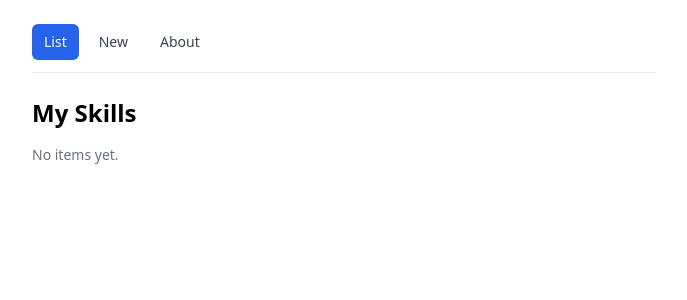
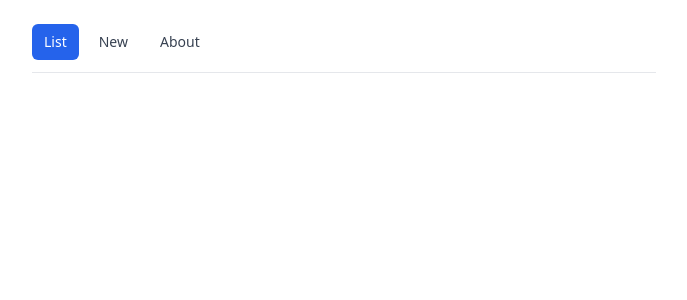
Before and after one commit to DianaBosinceanu11/skilltrack, a React (Vite) app: page / in a window 1280 px wide. Shown: the top 300 px of the page, without its empty margins (296-983 px from the left). Built offline with nearby package versions, Linux system fonts and the light colour scheme.

Commit message:
feat: add item detail page with dynamic route

```diff
--- a/src/App.jsx
+++ b/src/App.jsx
@@ -3,6 +3,7 @@ import Navbar from "./components/Navbar";
 import List from "./pages/List";
 import New from "./pages/New";
 import About from "./pages/About";
+import Item from "./pages/Item";
 
 export default function App() {
   return (
@@ -13,6 +14,7 @@ export default function App() {
           <Route path="/" element={<List />} />
           <Route path="/new" element={<New />} />
           <Route path="/about" element={<About />} />
+          <Route path="/item/:id" element={<Item />} />
         </Routes>
       </div>
     </BrowserRouter>
--- /dev/null
+++ b/src/pages/Item.jsx
@@ -0,0 +1,16 @@
+import { useParams } from "react-router-dom";
+
+export default function Item() {
+  const { id } = useParams();
+  const items = JSON.parse(localStorage.getItem("items") || "[]");
+  const item = items.find(i => i.id === id);
+
+  if (!item) return <p>Item not found.</p>;
+
+  return (
+    <div className="space-y-2">
+      <h1 className="text-2xl font-semibold">{item.title}</h1>
+      <p>Status: {item.status}</p>
+    </div>
+  );
+}
--- a/src/pages/List.jsx
+++ b/src/pages/List.jsx
@@ -1,25 +1,26 @@
+import { Link } from "react-router-dom";
 import { useEffect, useState } from "react";
 
-export default function List(){
-    const [data, setData] = useState([])
+export default function List() {
+  const [data, setData] = useState([]);
 
-    useEffect(()=>{
-        const items = JSON.parse(localStorage.getItem('items') || '[]')
-        setData(items)
-    }, [])
+  useEffect(() => {
+    const items = JSON.parse(localStorage.getItem("items") || "[]");
+    setData(items);
+  }, []);
 
   return (
-    <>
-        <h1 className="text-2xl font-semibold mb-4">My Skills</h1>
-        <ul className="space-y-2">
-            {data.map(it=>(
-                <li key={it.id} className="p-3 rounded bg-gray-100">
-                    <div className="font-medium">{it.title}</div>
-                    <div className="text-sm text-gray-600">{it.status}</div>
-                </li>
-            ))}
-            {data.length === 0 && <p className="text-sm text-gray-500"> No items yet.</p>}
-        </ul>
-    </>
+    <ul className="space-y-2">
+      {data.map(it => (
+        <li key={it.id}>
+          <Link
+            to={`/item/${it.id}`}
+            className="block p-3 rounded bg-gray-100 hover:bg-gray-200"
+          >
+            {it.title}
+          </Link>
+        </li>
+      ))}
+    </ul>
   );
 }
```
